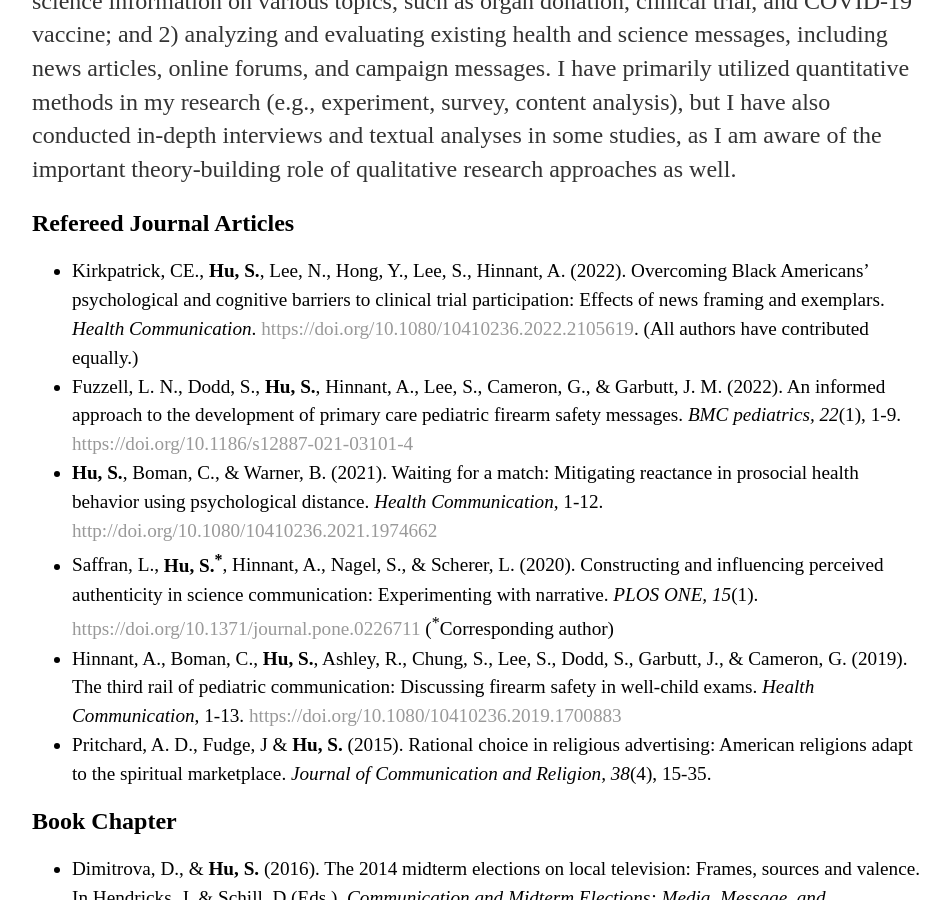
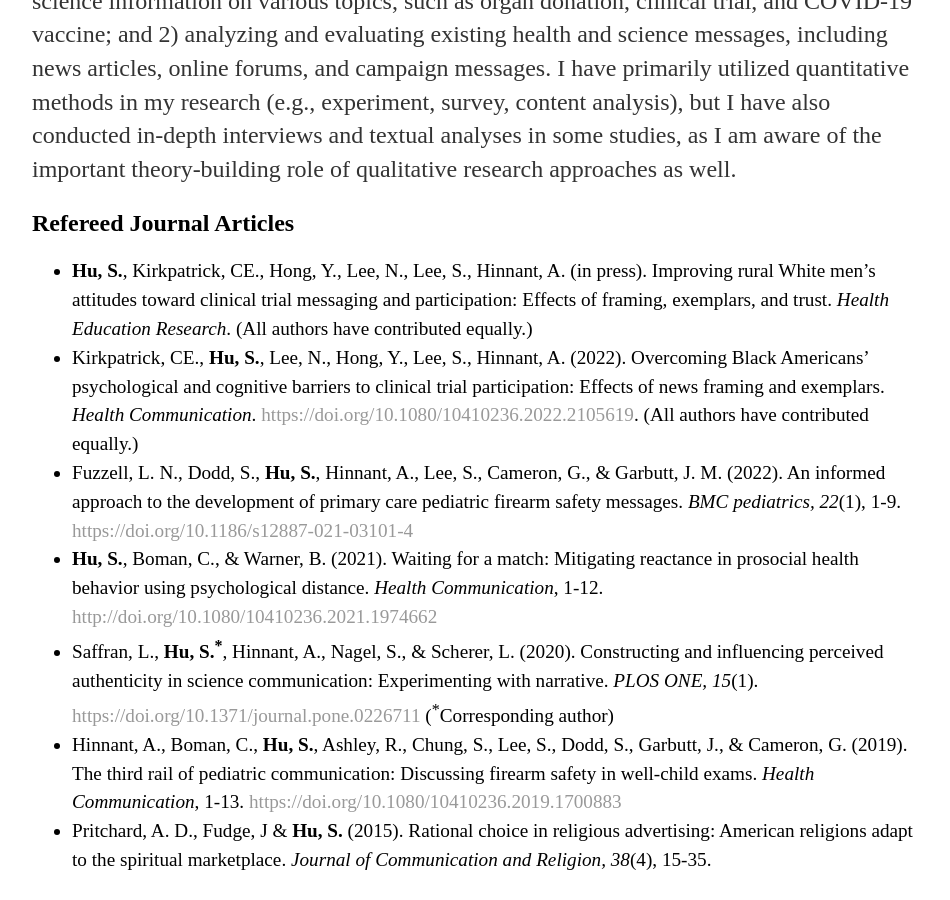
Before and after one commit to sisihuphd/sisihuphd.github.io, a Jekyll site: the page built from research/index.html, in a window 1280 px wide and 900 px high, scrolled down 324 px. Shown: the whole window, without its empty margins (160-1110 px from the left). Built offline with Jekyll 4.4.1, drawn with Linux system fonts in a browser that asks for light colours.

Commit message:
Update index.html

```diff
--- a/research/index.html
+++ b/research/index.html
@@ -14,6 +14,7 @@
 
 	    <h2>Refereed Journal Articles</h2>
 		<ul>
+			<li><b>Hu, S.</b>, Kirkpatrick, CE., Hong, Y., Lee, N., Lee, S., Hinnant, A. (in press). Improving rural White men’s attitudes toward clinical trial messaging and participation: Effects of framing, exemplars, and trust. <em>Health Education Research</em>. (All authors have contributed equally.)</li>
 			<li>Kirkpatrick, CE., <b>Hu, S.</b>, Lee, N., Hong, Y., Lee, S., Hinnant, A. (2022). Overcoming Black Americans’ psychological and cognitive barriers to clinical trial participation: Effects of news framing and exemplars. <em>Health Communication</em>. <a href="https://doi.org/10.1080/10410236.2022.2105619">https://doi.org/10.1080/10410236.2022.2105619</a>. (All authors have contributed equally.)</li>
                         <li>Fuzzell, L. N., Dodd, S., <b>Hu, S.</b>, Hinnant, A., Lee, S., Cameron, G., & Garbutt, J. M. (2022). An informed approach to the development of primary care pediatric firearm safety messages. <em>BMC pediatrics, 22</em>(1), 1-9. <a href="https://doi.org/10.1186/s12887-021-03101-4">https://doi.org/10.1186/s12887-021-03101-4</a></li>
 			<li><b>Hu, S.</b>, Boman, C., & Warner, B. (2021). Waiting for a match: Mitigating reactance in prosocial health behavior using psychological distance. <em>Health Communication</em>, 1-12. <a href="http://doi.org/10.1080/10410236.2021.1974662">http://doi.org/10.1080/10410236.2021.1974662</a></li>
```
